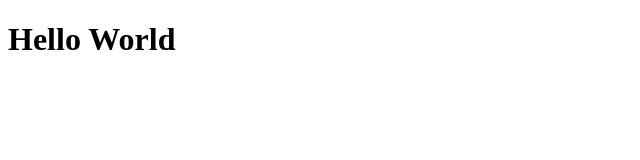
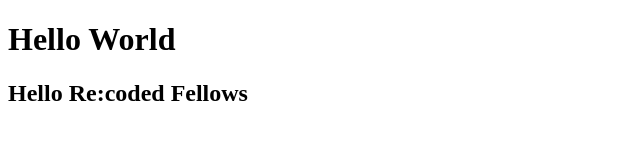
Before and after one commit to ShereenMessi/ShereenMessi.github.io, a plain HTML site: page index.html in a window 1280 px wide. Shown: the whole page, without its empty margins (0-640 px from the left). Drawn offline with Linux system fonts and the light colour scheme.

Commit message:
updated index.html

```diff
--- a/index.html
+++ b/index.html
@@ -8,5 +8,6 @@
 </head>
 <body>
   <h1>Hello World</h1>
+  <h2>Hello Re:coded Fellows</h2>
 </body>
 </html>
```
